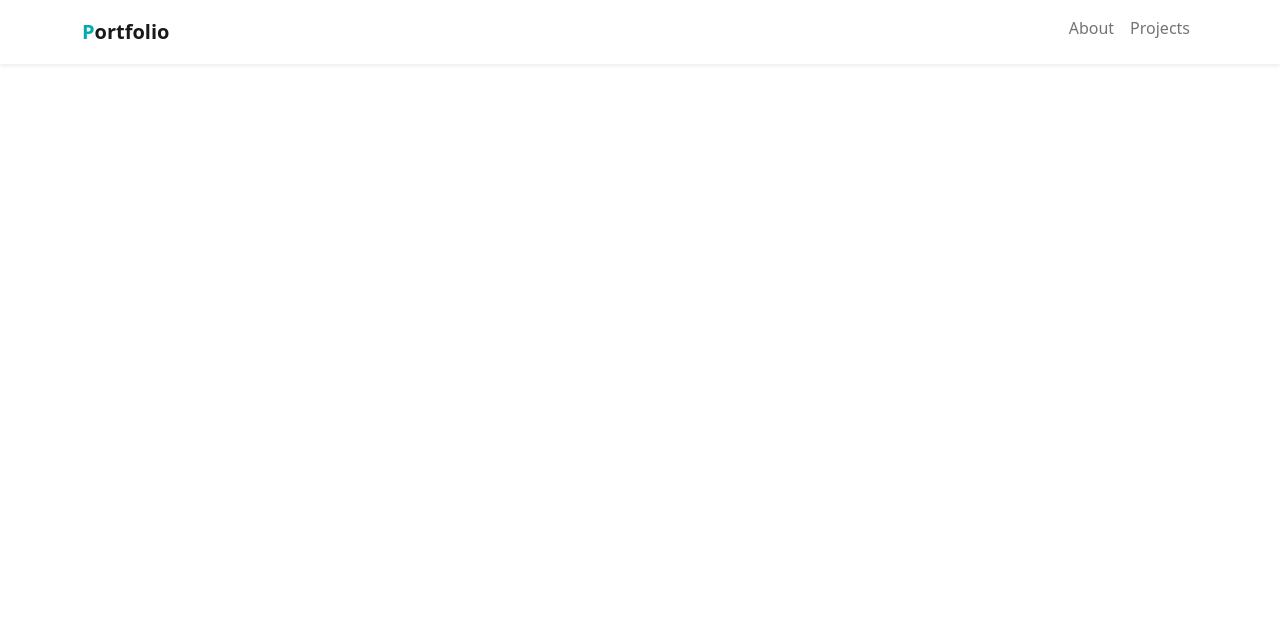
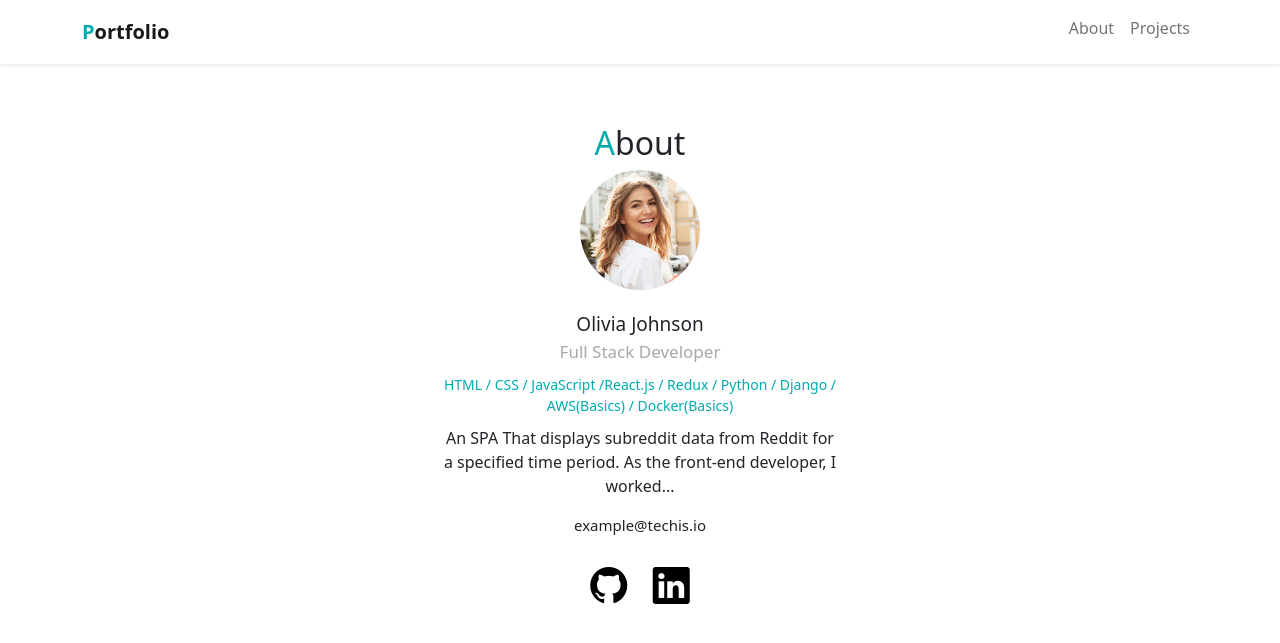
Before and after one commit to premsingh99/portfolio, a PHP site: page / in a window 1280 px wide. Shown: the top 643 px of the page. Run offline with PHP 8.4, Linux system fonts and the light colour scheme.

Commit message:
added the about section and it's design

```diff
--- a/index.html
+++ b/index.html
@@ -4,6 +4,7 @@
     <meta charset="UTF-8">
     <meta http-equiv="X-UA-Compatible" content="IE=edge">
     <meta name="viewport" content="width=device-width, initial-scale=1.0">
+    <link rel="stylesheet" href="https://cdn.jsdelivr.net/npm/bootstrap-icons@1.8.3/font/bootstrap-icons.css">
     <title>Portfolio</title>
     <link rel="icon" type="image/png" href="img/techis-logo.png">
     <link rel="stylesheet" href="style.css">
@@ -28,6 +29,25 @@
           </div>
           </div>
       </nav>
-    <script src="https://cdn.jsdelivr.net/npm/bootstrap@5.0.2/dist/js/bootstrap.bundle.min.js" integrity="sha384-MrcW6ZMFYlzcLA8Nl+NtUVF0sA7MsXsP1UyJoMp4YLEuNSfAP+JcXn/tWtIaxVXM" crossorigin="anonymous"></script>
+
+      <div id="about">
+        <h2><span class="font-primary">A</span>bout</h2>
+        <img src="img/sample-woman.jpg" >
+        <div class="name">Olivia Johnson</div>
+        <div class="vocation">Full Stack Developer</div>
+        <div class="skills">HTML / CSS / JavaScript /React.js / Redux / Python / Django / AWS(Basics) / Docker(Basics) </div>
+        <p>
+          An SPA That displays subreddit data from Reddit for a specified time period. As the front-end developer, I worked...
+        </p>
+        <div class="email">example@techis.io</div>
+        <div class="icons ms-15">
+          <a href="#"><i class="bi bi-github"></i></a>
+          <a href="#"><i class="bi bi-linkedin ms-3"></i></a>
+        </div>
+      </div>
+
+    <script src="https://cdn.jsdelivr.net/npm/bootstrap@5.0.2/dist/js/bootstrap.bundle.min.js"
+    integrity="sha384-MrcW6ZMFYlzcLA8Nl+NtUVF0sA7MsXsP1UyJoMp4YLEuNSfAP+JcXn/tWtIaxVXM"
+    crossorigin="anonymous"></script>
   </body>
 </html>
--- a/style.css
+++ b/style.css
@@ -14,3 +14,55 @@ body {
     font-size: 20px;
     font-weight: bold;
 }
+
+/*
+ ABOUT
+ */
+
+#about {
+    margin: 60px auto;
+    max-width: 400px;
+    text-align: center;
+
+}
+
+#about img {
+    border-radius: 50%;
+    width: 120px;
+    margin-bottom: 20px;
+
+
+}
+
+#about .name {
+    font-size: 19px;
+
+}
+
+#about .vocation {
+    font-size: 17px;
+    color: #A8A8AB;
+    margin-bottom: 10px;
+}
+
+#about .skills {
+    color: #00abae;
+    font-size: 14px;
+    margin-bottom: 10px;
+}
+
+#about .email {
+    margin-top: 14px;
+    font-size: 15px;
+}
+
+#about .icons {
+    margin-top: 20px;
+    font-size: 37px;
+
+}
+#about .icons  a{
+
+    color: black;
+
+}
```
